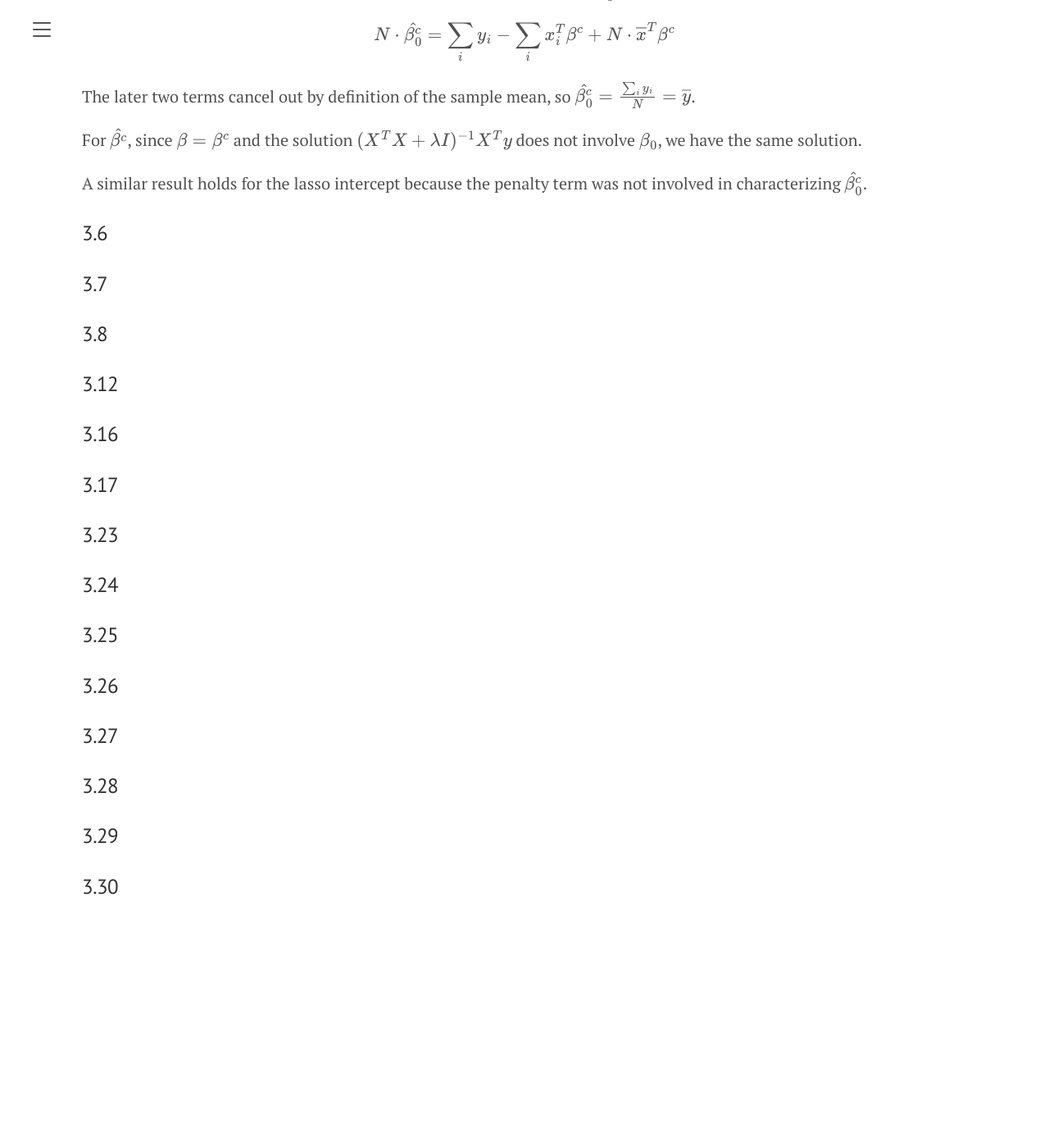
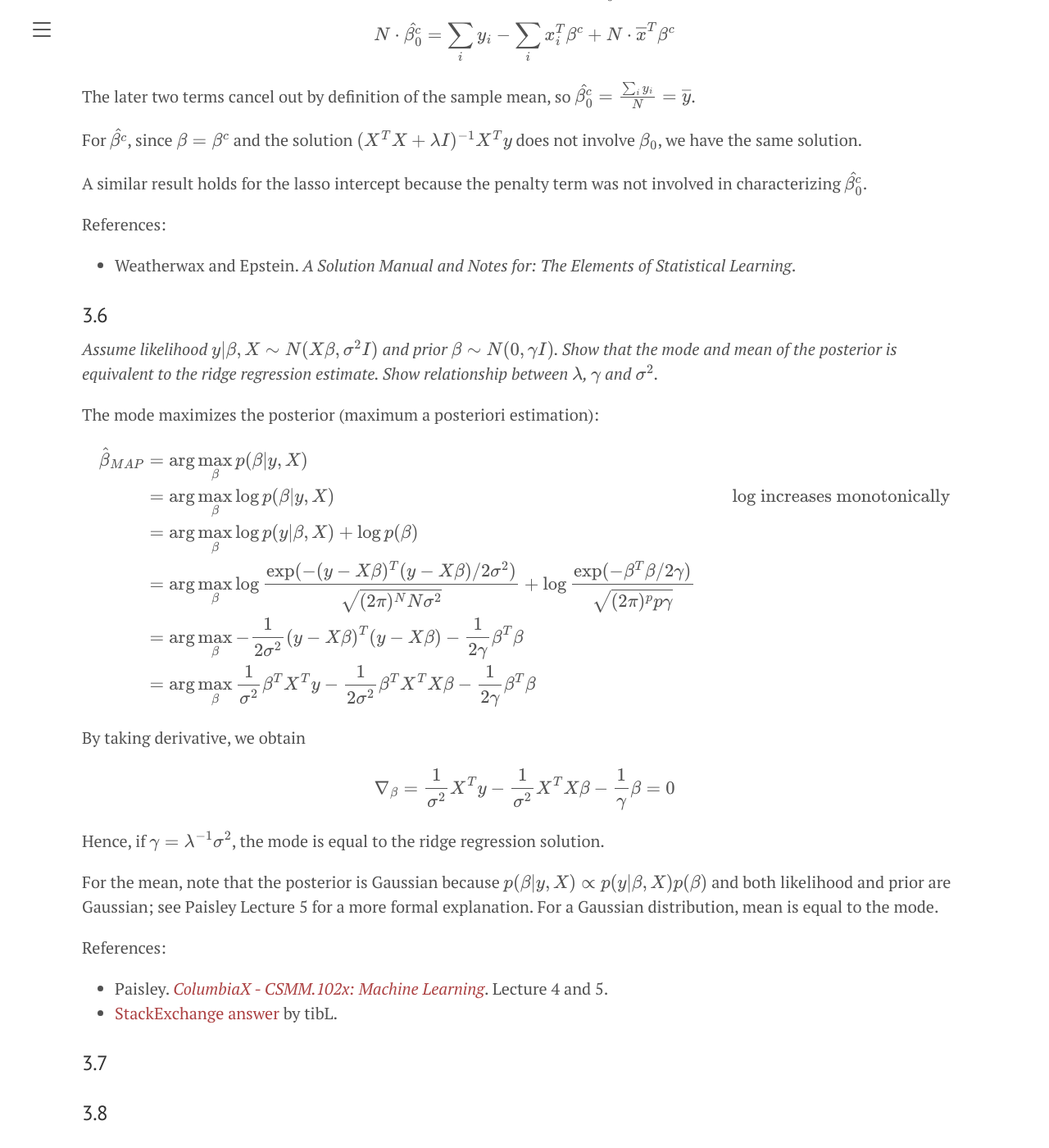
Before and after one commit to briansmlee/briansmlee.github.io, a Jekyll site: the page built from docs/_esl_posts/03_04_Exercises.md, in a window 1280 px wide and 1400 px high, scrolled down 1134 px. Shown: the whole window at 82% size. Built offline with Jekyll 4.4.1, drawn with Linux system fonts in a browser that asks for light colours; formulas are drawn with MathJax 3; before the commit the page ends 2311 px from its top, so only the background shows below that.

Commit message:
ESL ex 3.6

```diff
--- a/docs/_esl_posts/03_04_Exercises.md
+++ b/docs/_esl_posts/03_04_Exercises.md
@@ -41,7 +41,38 @@ For $\hat{\beta^c}$, since $\beta = \beta^c$ and the solution $(X^TX + \lambda I
 
 A similar result holds for the lasso intercept because the penalty term was not involved in characterizing $\hat{\beta^c_0}$.
 
+References:
+
+* Weatherwax and Epstein. *A Solution Manual and Notes for:
+The Elements of Statistical Learning*.
+
 ### 3.6
+
+*Assume likelihood $y \lvert \beta, X \sim N(X\beta, \sigma^2 I)$ and prior $\beta \sim N(0, \gamma I)$. Show that the mode and mean of the posterior is equivalent to the ridge regression estimate. Show relationship between $\lambda$, $\gamma$ and $\sigma^2$.*
+
+The mode maximizes the posterior (maximum a posteriori estimation):
+
+$$ \begin{align*}
+\hat{\beta}_{MAP}
+&= \arg\max_{\beta} p(\beta \lvert y, X)\\
+&= \arg\max_{\beta} \log p(\beta \lvert y, X) && \text{log increases monotonically}\\
+&= \arg\max_{\beta} \log p(y \lvert \beta, X) + \log p(\beta)\\
+&= \arg\max_{\beta} \log \frac{\exp(- (y - X\beta)^T (y - X\beta) / 2\sigma^2)}{\sqrt{(2\pi)^N N \sigma^2}} + \log \frac{\exp(- \beta^T \beta / 2\gamma)}{\sqrt{(2\pi)^p p \gamma}}\\
+&= \arg\max_{\beta} -\frac{1}{2\sigma^2} (y - X\beta)^T (y - X\beta) - \frac{1}{2\gamma} \beta^T\beta\\
+&= \arg\max_{\beta} \frac{1}{\sigma^2} \beta^TX^Ty -\frac{1}{2\sigma^2} \beta^TX^TX\beta - \frac{1}{2\gamma} \beta^T\beta\\
+\end{align*} $$
+
+By taking derivative, we obtain
+
+$$\nabla_{\beta} = \frac{1}{\sigma^2} X^Ty - \frac{1}{\sigma^2} X^TX\beta - \frac{1}{\gamma} \beta = 0$$
+
+Hence, if $\gamma = \lambda^{-1} \sigma^2$, the mode is equal to the ridge regression solution.
+
+For the mean, note that the posterior is Gaussian because $p(\beta \lvert y, X) \propto p(y \lvert \beta, X) p(\beta)$ and both likelihood and prior are Gaussian; see Paisley Lecture 5 for a more formal explanation. For a Gaussian distribution, mean is equal to the mode.
+
+References:
+* Paisley. [*ColumbiaX - CSMM.102x: Machine Learning*](https://www.edx.org/course/machine-learning). Lecture 4 and 5.
+* [StackExchange answer](https://math.stackexchange.com/a/2211829/455856) by tibL.
 
 ### 3.7
 
```
